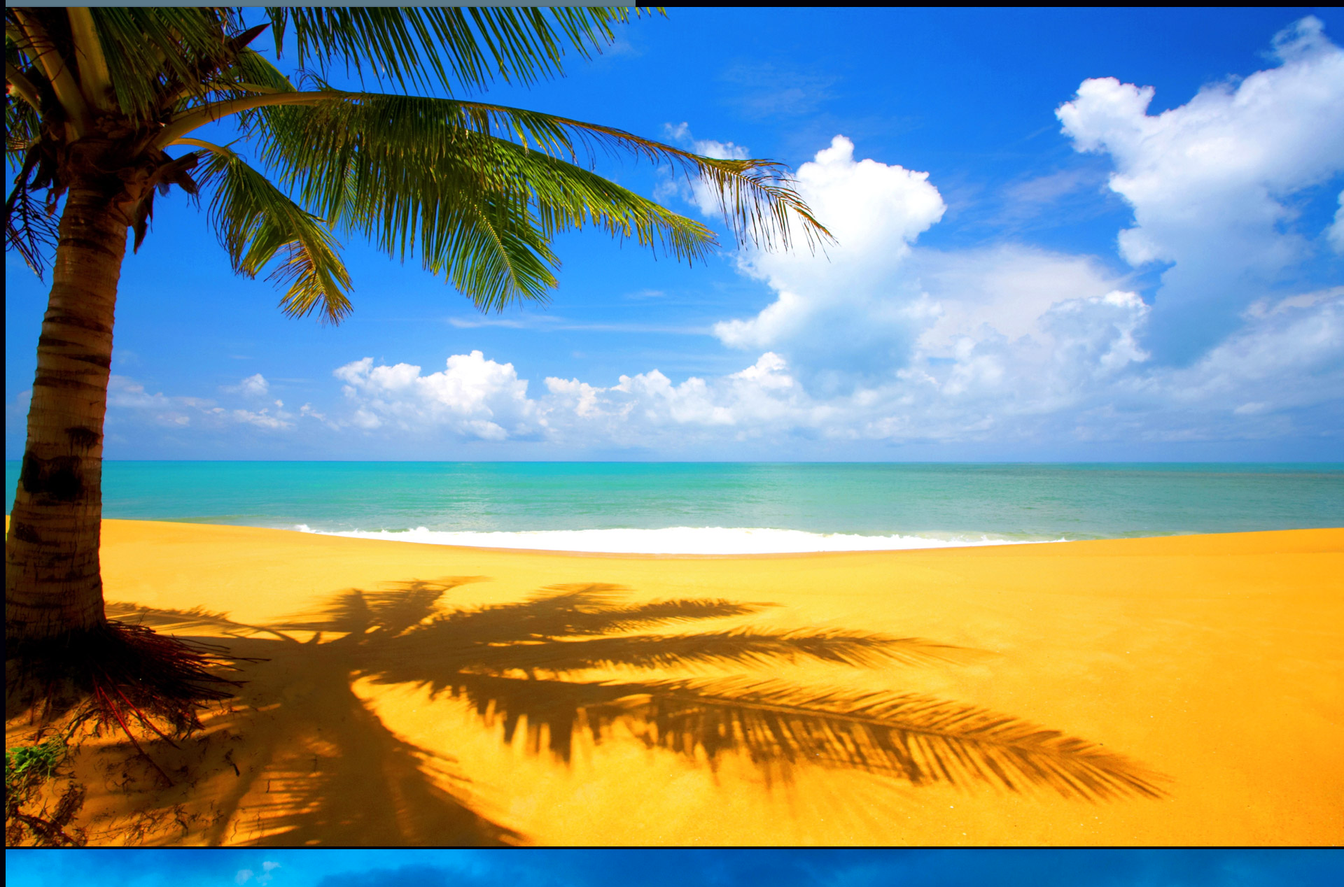
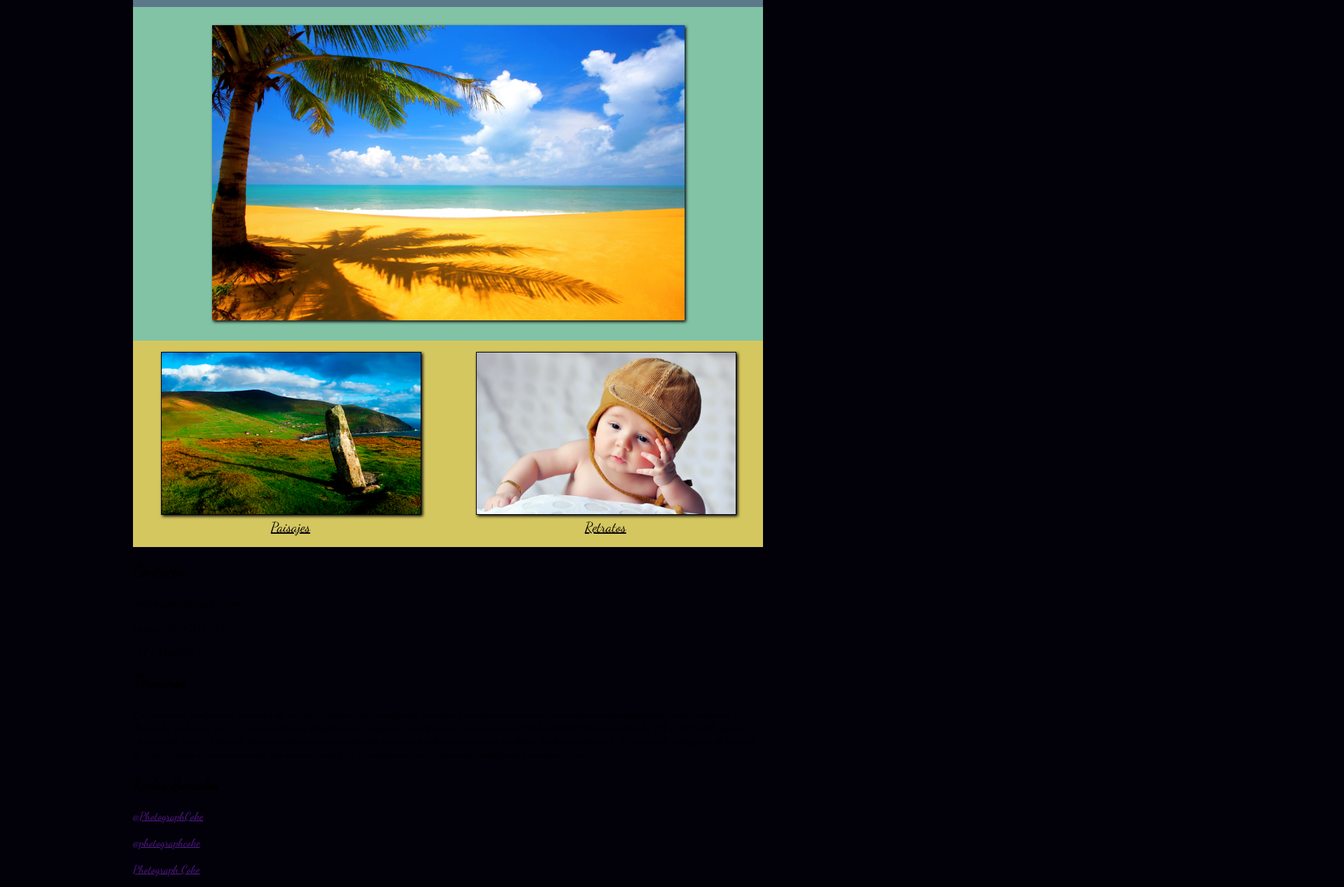
Before and after one commit to maincoke/project02, a plain HTML site: page index.html in a window 1280 px wide. Shown: the part 131-1399 px from the top of the page at 70% size, 1920 px wide, since content can reach past the window. Drawn offline with Linux system fonts and the light colour scheme.

Commit message:
Correcion y Ajustes en index y estilo

```diff
--- a/css/estilo.css
+++ b/css/estilo.css
@@ -12,8 +12,9 @@ body {
 }
 
 img {
+    width: 100%;
     -webkit-filter: drop-shadow(2px 2px 2px #02010a);
-    filter: drop-shadow(2px 2px 2px #02010a)
+    filter: drop-shadow(2px 2px 2px #02010a);
 }
 
 .contenido {
@@ -51,14 +52,12 @@ img {
     padding: 1vw 1vh;
 }
 
-#menu-nav>a::selection {
+::-moz-selection {
     text-decoration: none;
 }
 
-@media (min-width: 900px) {
-    .contenido {
-        width: 900px;
-    }
+::selection {
+    text-decoration: none;
 }
 
 .box-encabezado-menu {
@@ -67,3 +66,58 @@ img {
     background: #5b7989;
     border-radius: 10px 10px 0px 0px;
 }
+
+.box-central {
+    color: white;
+    background: #82c3a6;
+    width: 100%;
+    text-align: center;
+}
+
+#img-central {
+    width: 90%;
+    padding: 1vw 1vh;
+    margin: 1vw 1vh;
+}
+
+.box-secundario {
+    color: #02010a;
+    background: #d5c75f;
+    width: 100%;
+    text-align: center;
+    align-content: center;
+    display: flex;
+    flex-direction: column;
+}
+
+.row-secundario {
+    display: flex;
+    flex-direction: column;
+}
+
+.box-secundario a {
+    color: #02010a;
+    font-size: 1.25em;
+}
+
+.img-secundaria {
+    width: 100%;
+    border: solid 1px #02010a;
+}
+
+@media (min-width: 900px) {
+    .contenido {
+        width: 900px;
+        margin-left: auto;
+        margin-right: auto;
+    }
+    #img-central {
+        width: 75%;
+        padding: 1vw 1vh;
+        margin: 1vw 1vh;
+    }
+    .row-secundario {
+        display: flex;
+        flex-direction: row;
+    }
+}
--- a/index.html
+++ b/index.html
@@ -41,17 +41,23 @@
             Descripción del tema principal del sitio web -->
         <section>
             <article class="box-central">
-                <picture id="img-central">
-                    <img src="imagenes/jpg/scenery_04.jpg" alt="Paisaje Playa Caribe&ntilde;a" title="Paisaje Playa Caribe&ntilde;a">
-                </picture>
+                <img id="img-central" src="imagenes/jpg/scenery_04.jpg" alt="Paisaje Playa Caribe&ntilde;a" title="Paisaje Playa Caribe&ntilde;a">
             </article>
             <article class="box-secundario">
-                <picture id="img-paisaje">
-                    <img src="imagenes/jpg/scenery_01.jpg" alt="Paisaje Risco Irlandes" title="Paisaje Risco Irlandes">
-                </picture>
-                <picture id="img-retrato">
-                    <img src="imagenes/jpg/portrait_04.jpg" alt="Retrato Baby Boy" title="Retrato Baby Boy">
-                </picture>
+                <div class="row-secundario">
+                    <figure>
+                        <a href="paginas/paisajes.html" title="Ir a Fotos de paisajes">
+                            <img class="img-secundaria" src="imagenes/jpg/scenery_01.jpg" alt="Paisaje Risco Irlandes" title="Paisaje Risco Irlandes">
+                            <figcaption>Paisajes</figcaption>
+                        </a>
+                    </figure>
+                    <figure>
+                        <a href="paginas/retratos.html" title="Ir a Fotos de Retratos">
+                            <img class="img-secundaria" src="imagenes/jpg/portrait_04.jpg" alt="Retrato Baby Boy" title="Retrato Baby Boy">
+                            <figcaption>Retratos</figcaption>
+                        </a>
+                    </figure>
+                </div>
             </article>
         </section>
 
```
